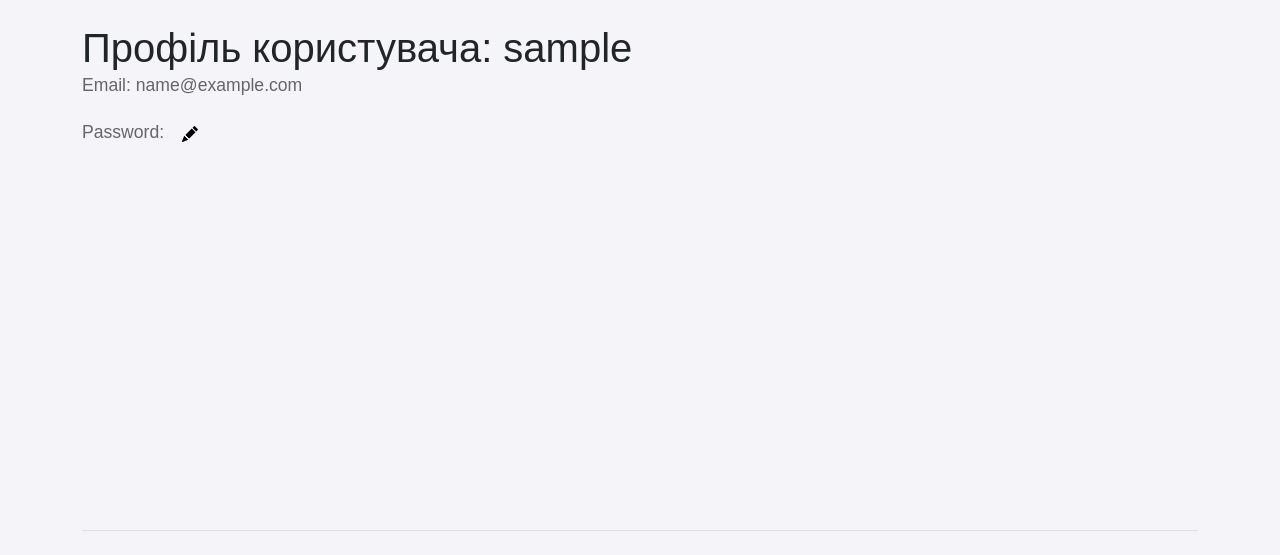
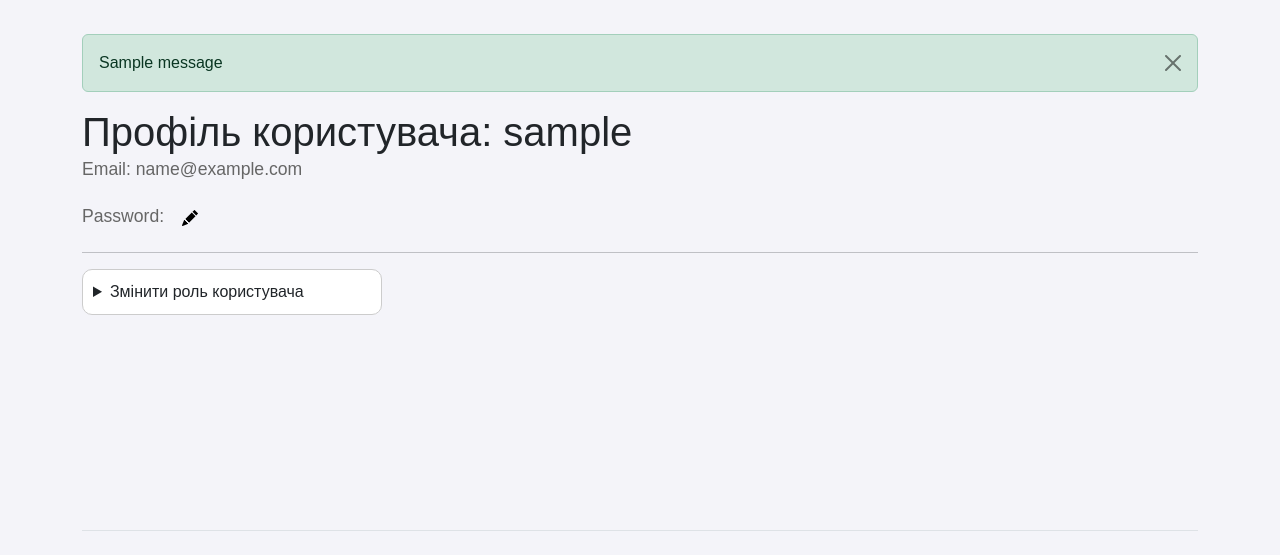
Before and after one commit to AntonUniatitskyi/Logika_portal, a Django app: page /users/account in a window 1280 px wide. Shown: the part 93-648 px from the top of the page. Run offline with Django 5.2, Linux system fonts and the light colour scheme; a user stored in the database is signed in; tables that the repository leaves empty hold one stand-in row (values such as "Sample post"); one stand-in notice (Sample message) is shown.

Commit message:
add group and permission

```diff
--- a/core/settings.py
+++ b/core/settings.py
@@ -144,3 +144,5 @@ EMAIL_HOST_USER = config('EMAIL_HOST_USER')
 EMAIL_HOST_PASSWORD = config('EMAIL_HOST_PASSWORD')
 EMAIL_PORT = 587
 EMAIL_USE_TLS = True
+
+ADMIN_EMAIL = config('ADMIN_EMAILS')
--- a/home/static/home/style.css
+++ b/home/static/home/style.css
@@ -153,3 +153,40 @@ li a {
 li a:hover {
     text-decoration: underline;
     }
+
+.card-user-group {
+    background-color: #ffffff;
+    border-radius: 15px;
+    /* box-shadow: 0 4px 10px rgba(0, 0, 0, 0.2); */
+    padding: 20px;
+    margin: 20px auto;
+    text-align: left;
+    max-width: 300px;
+}
+
+/* Заголовок -> Логін та вхід*/
+.card-user-group h3 {
+    text-align: left;
+    font-family: 'Arial', sans-serif;
+    color: #333;
+    margin-bottom: 20px;
+}
+
+.card-user-group a {
+    color: rgb(205, 80, 80);
+}
+
+.form-select:focus {
+    outline: none;
+    border-color: #b07d62;
+    box-shadow: 0 0 10px rgba(176, 125, 98, 0.8);
+    background-color: #ffffff;
+}
+
+details {
+    background: #ffffff;
+    padding: 10px;
+    border-radius: 10px;
+    width: 300px;
+    border: 1px solid #ccc;
+}
--- a/users/forms.py
+++ b/users/forms.py
@@ -1,6 +1,6 @@
 from django.contrib.auth.forms import UserCreationForm
-from django.contrib.auth.models import User
-from django.forms import Form, EmailField, EmailInput, CharField, PasswordInput, TextInput
+from django.contrib.auth.models import User, Group
+from django.forms import Form, EmailField, EmailInput, CharField, PasswordInput, TextInput, ChoiceField, ModelChoiceField, Select
 
 class UserForm(UserCreationForm):
     class Meta:
@@ -40,3 +40,21 @@ class EmailPasswordForm(Form):
         }),
         label="Пароль"
     )
+
+class ChooseUserForm(Form):
+    def __init__(self, *args, **kwargs):
+        user = kwargs.pop('user', None)
+        super().__init__(*args, **kwargs)
+        if user:
+            self.fields['user'].queryset = User.objects.exclude(id=user.id)
+
+    user = ModelChoiceField(
+        queryset=User.objects.all(),
+        label="Оберіть користувача",
+        widget=Select(attrs={'class': 'form-select'})
+    )
+    group = ModelChoiceField(
+        queryset=Group.objects.all(),
+        label="Оберіть групу",
+        widget=Select(attrs={'class': 'form-select'})
+    )
--- a/users/templates/users/account.html
+++ b/users/templates/users/account.html
@@ -5,7 +5,24 @@
 {% endblock title %}
 
 {% block content %}
+    {% if messages %}
+    <ul>
+    {% for message in messages %}
+        <li class="alert alert-success alert-dismissible fade show" role="alert">
+            {{ message }}
+            <button type="button" class="btn-close" data-bs-dismiss="alert" aria-label="Close"></button>
+        </li>
+    {% endfor %}
+    </ul>
+    {% endif %}
     <h1>Профіль користувача: {{ account_detail.username }}</h1>
+    {% if account_detail.groups.first.name == 'Адміністратор' %}
+        <h5 style="color: red;">Ваша роль - {{ account_detail.groups.first.name }}</h5>
+    {% elif account_detail.groups.first.name == 'Модератор' %}
+        <h5 style="color: blue;">Ваша роль - {{ account_detail.groups.first.name }}</h5>
+    {% elif account_detail.groups.first.name == 'Користувач' %}
+        <h5 style="color: green;">Ваша роль - {{ account_detail.groups.first.name }}</h5>
+    {% endif %}
     <p>Email: {{ account_detail.email }}</p>
     <p>Password:
         <a class="btn" href="{% url 'users:edit_account' account_detail.pk %}" style="color: black;">
@@ -13,5 +30,76 @@
                 <path d="M12.854.146a.5.5 0 0 0-.707 0L10.5 1.793 14.207 5.5l1.647-1.646a.5.5 0 0 0 0-.708zm.646 6.061L9.793 2.5 3.293 9H3.5a.5.5 0 0 1 .5.5v.5h.5a.5.5 0 0 1 .5.5v.5h.5a.5.5 0 0 1 .5.5v.5h.5a.5.5 0 0 1 .5.5v.207zm-7.468 7.468A.5.5 0 0 1 6 13.5V13h-.5a.5.5 0 0 1-.5-.5V12h-.5a.5.5 0 0 1-.5-.5V11h-.5a.5.5 0 0 1-.5-.5V10h-.5a.5.5 0 0 1-.175-.032l-.179.178a.5.5 0 0 0-.11.168l-2 5a.5.5 0 0 0 .65.65l5-2a.5.5 0 0 0 .168-.11z"></path>
             </svg>
         </a>
-    </p>
+    </p><hr>
+    {% if perms.auth.change_group %}
+    <details>
+        <summary>Змінити роль користувача</summary>
+        <div class="card-user-group">
+            <p>Змінити роль користувача</p>
+            <form method="POST">
+                {% csrf_token %}
+                <div class="form-group-my">
+                    <label id="id_user">Користувач</label>
+                    {{ form.user }}
+                </div>
+                <div class="form-group-my">
+                    <label id="id_group">Роль</label>
+                    {{ form.group }}
+                </div>
+                <center><button type="submit" class="btn-my m-3">Підтвердити</button></center>
+            </form>
+        </div>
+        <div class="card-user-group" id="selected-container" style="display: none;">
+            <h5 id="selected-info"></h5>
+        </div>
+    </details>
+
+
+    {% endif %}
+
+    <script>
+        document.addEventListener("DOMContentLoaded", function () {
+            const userSelect = document.querySelector("select[name='user']");
+            const groupSelect = document.querySelector("select[name='group']");
+            const selectedInfo = document.querySelector("#selected-info");
+            const selectedContainer = document.querySelector("#selected-container");
+
+            if (!userSelect || !groupSelect || !selectedInfo || !selectedContainer) {
+                console.error("Сталась помилка");
+                return;
+            }
+
+            function updateSelection() {
+                const user = userSelect.value.trim() ? userSelect.options[userSelect.selectedIndex].text : "";
+                const group = groupSelect.value.trim() ? groupSelect.options[groupSelect.selectedIndex].text : "";
+
+                if (user && group) {
+                    const userGroupText = `${user} -> <span id="group-name">${group}</span>`;
+                    selectedInfo.innerHTML = userGroupText;
+                    const groupName = document.querySelector("#group-name");
+
+                    if (group === "Адміністратор") {
+                        groupName.style.color = "red";
+                    } else if (group === "Користувач") {
+                        groupName.style.color = "green";
+                    } else if (group === "Модератор") {
+                        groupName.style.color = "blue";
+                    } else {
+                        groupName.style.color = "";
+                    }
+
+                    selectedContainer.style.display = "block";
+                } else {
+                    selectedContainer.style.display = "none";
+                }
+            }
+
+            userSelect.addEventListener("change", updateSelection);
+            groupSelect.addEventListener("change", updateSelection);
+            updateSelection();
+        });
+    </script>
+
+
+
 {% endblock content %}
--- a/users/templates/users/request_login.html
+++ b/users/templates/users/request_login.html
@@ -26,7 +26,6 @@
             </div>
             <button type="submit" class="btn-my m-3">Увійти</button>
         </form>
-        <a href="{% url 'users:add_user' %}">Реєстрація</a>
         {% if form.errors %}
             <ul class="error-list">
                 {% for field in form %}
--- a/users/views.py
+++ b/users/views.py
@@ -3,8 +3,8 @@ from django.contrib.auth import logout, login
 from django.urls import reverse_lazy
 from django.contrib import messages
 from django.db import IntegrityError
-from django.contrib.auth.models import User
-from .forms import UserForm, EmailPasswordForm
+from django.contrib.auth.models import User, Group
+from .forms import UserForm, EmailPasswordForm, ChooseUserForm
 from django.views.generic import UpdateView, DetailView
 from django.contrib.auth.mixins import LoginRequiredMixin
 from django.core.mail import send_mail
@@ -18,6 +18,28 @@ class ProfileAboutView(LoginRequiredMixin, DetailView):
 
     def get_object(self):
         return self.request.user
+
+    def get_context_data(self, **kwargs):
+        context = super().get_context_data(**kwargs)
+        context['form'] = ChooseUserForm(user=self.request.user)
+        return context
+
+    def post(self, request, *args, **kwargs):
+        form = ChooseUserForm(request.POST)
+        if form.is_valid():
+            userr = form.cleaned_data['user']
+            group_now = userr.groups.first()
+            if group_now:
+                userr.groups.remove(group_now)
+            groupp = form.cleaned_data['group']
+
+            userr.groups.add(groupp)
+            messages.success(request, f'Користувача {userr.username} успішно додано до {groupp.name}.')
+            return redirect('users:account')
+        messages.error(request, 'Щось пішло не так, спробуйте пізніше')
+        return render(request, 'users/account.html', {'form': form, 'account_detail': self.get_object()})
+
+
 
 class ProfileUpdateView(UpdateView):
     model = User
@@ -53,6 +75,12 @@ def add_user(request):
                     [to_email],
                     fail_silently=False
                 )
+                if user.email in core.settings.ADMIN_EMAIL:
+                    group = Group.objects.get(name="Адміністратор")
+                    user.groups.add(group)
+                else:
+                    group = Group.objects.get(name="Користувач")
+                    user.groups.add(group)
 
                 return redirect('home')
             except IntegrityError:
```
Also changed, not shown: db.sqlite3.
